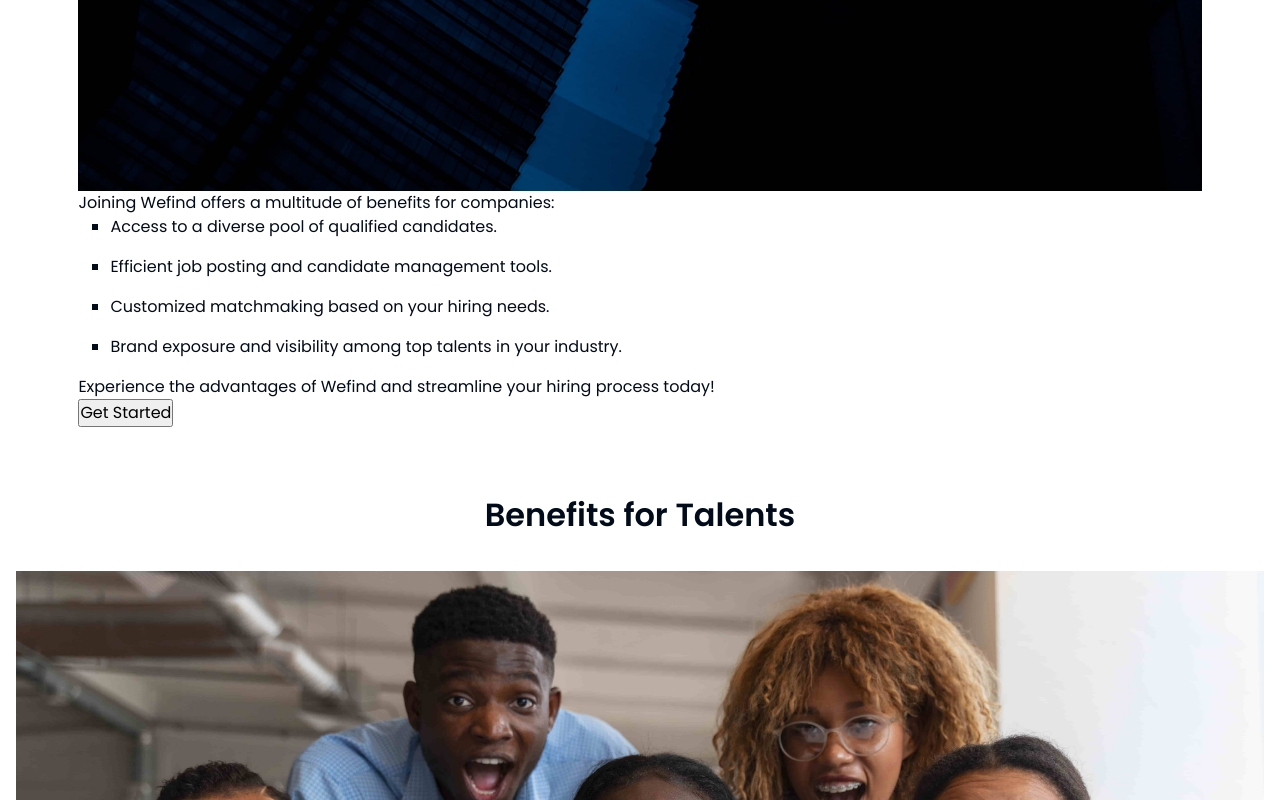
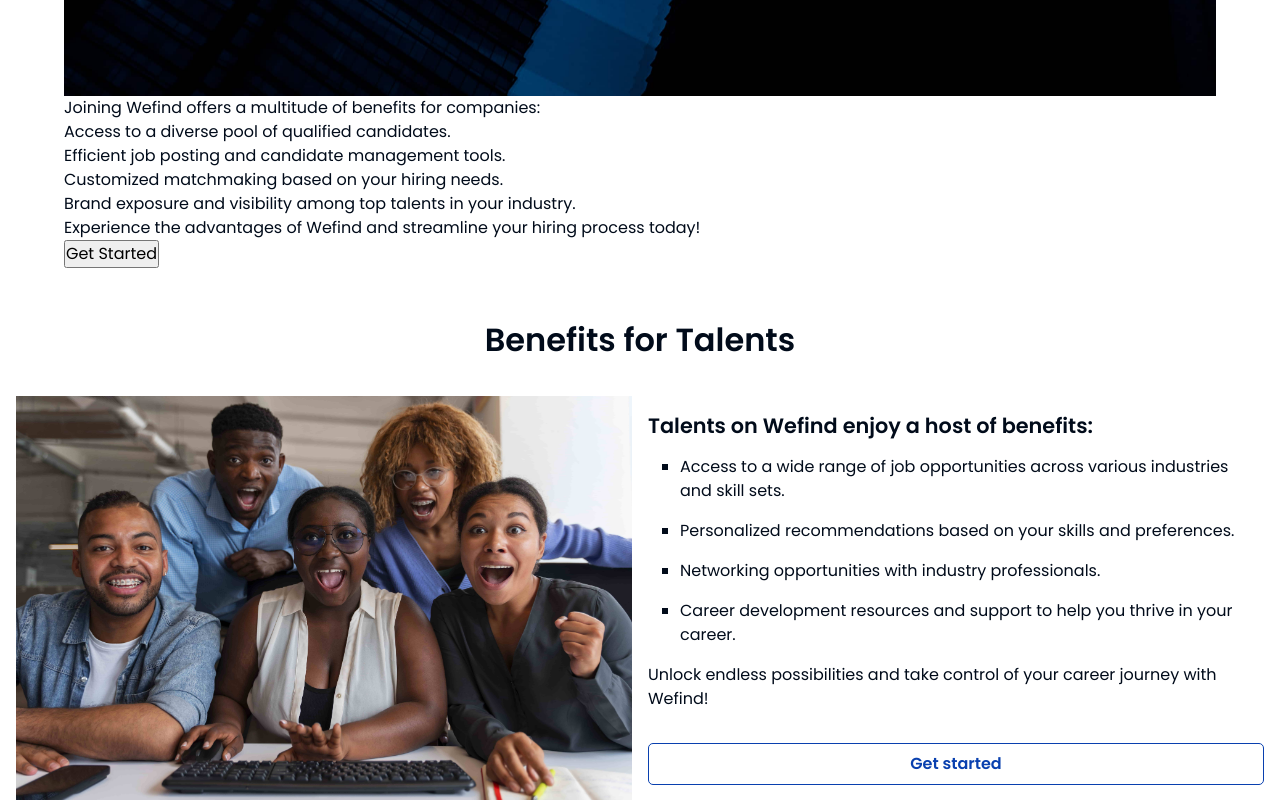
Before and after one commit to jen67/3MMT-Knowlege-showcase, a React (Create React App) app in the folder Frontend/: page / in a window 1280 px wide. Shown: the part 1180-1980 px from the top of the page. Built offline with nearby package versions, Linux system fonts and the light colour scheme; a web font is replaced by a local one.

Commit message:
added more codes to the benefits for talents section in the homepage

```diff
--- a/Frontend/src/Pages/Home/Benefits/Talents/Talents.css
+++ b/Frontend/src/Pages/Home/Benefits/Talents/Talents.css
@@ -1,10 +1,9 @@
-section{
-    padding: var(--pad2);
-
+#Talents {
+  padding: var(--pad2);
 }
 
-h2 {
-    text-align: center;
+#Talents h2 {
+  text-align: center;
   font-size: var(--fs4);
   padding: var(--pad4) 0;
   font-weight: var(--fw5);
@@ -37,15 +36,21 @@ h2 {
   padding: var(--pad2) 0;
 }
 
-ul {
+.benefits-talents ul {
   padding-left: var(--pad4);
 }
-ul li {
+.benefits-talents ul li {
   list-style-type: square;
   padding-bottom: var(--pad2);
 }
 
+@media screen and (min-width: 768px) {
+  .Talent-container{
+    display: flex;
+    gap: 1rem;
+  }
 
-@media screen and (min-width: 768px){
-
+  .Talent-container > *{
+    flex: 1;
+  }
 }
--- a/Frontend/src/Pages/Home/Benefits/Talents/Talents.js
+++ b/Frontend/src/Pages/Home/Benefits/Talents/Talents.js
@@ -3,10 +3,10 @@ import "./Talents.css";
 
 const Talents = () => {
     return (
-      <section>
+      <section id="Talents">
+        <h2>Benefits for Talents</h2>
         <div className="benefits-talents">
-          <div>
-            <h2>Benefits for Talents</h2>
+          <div className="Talent-container">
             <div className="Talents">
               <img
                 src={images.talentImg}
@@ -16,7 +16,9 @@ const Talents = () => {
             <div className="company-flex">
               <div className="row">
                 <div className="col-1-2 side-content">
-                  <p className="Talent-header">Talents on Wefind enjoy a host of benefits:</p>
+                  <p className="Talent-header">
+                    Talents on Wefind enjoy a host of benefits:
+                  </p>
                   <ul>
                     <li>
                       Access to a wide range of job opportunities across various
```
